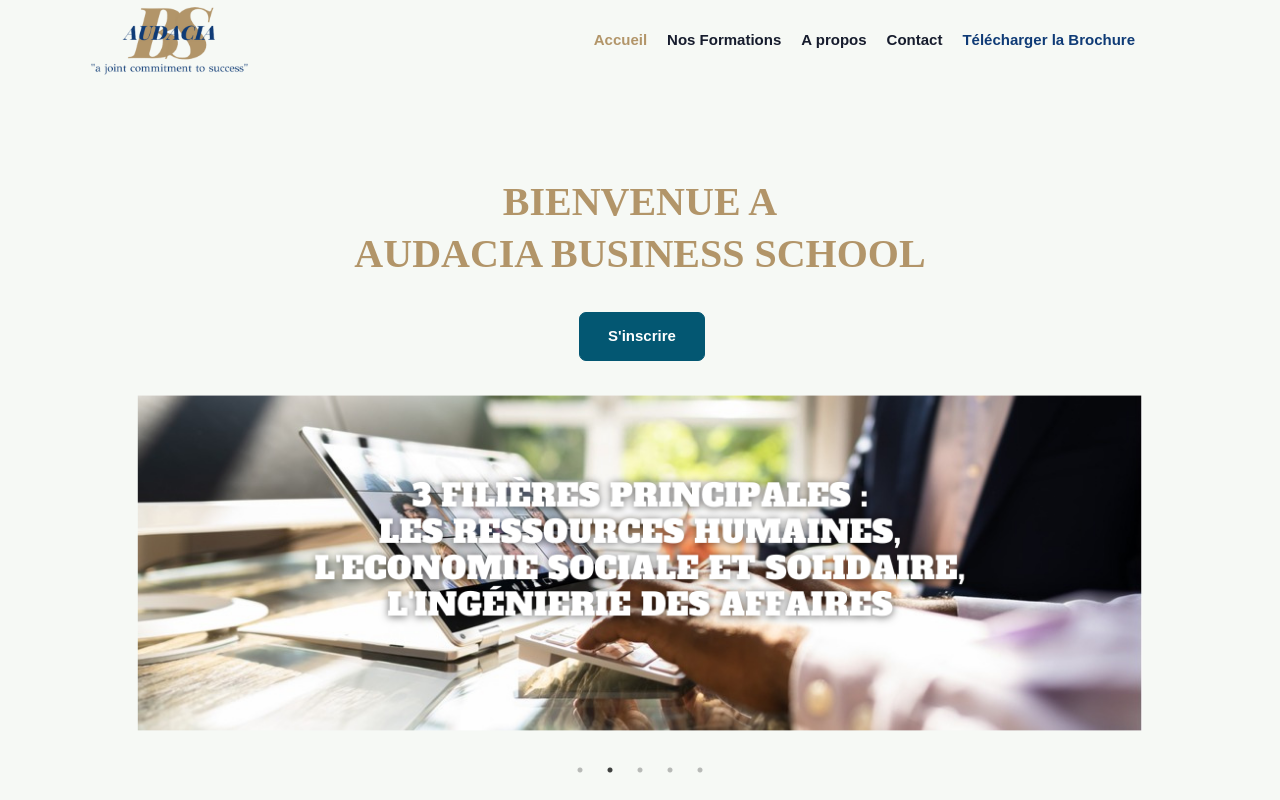
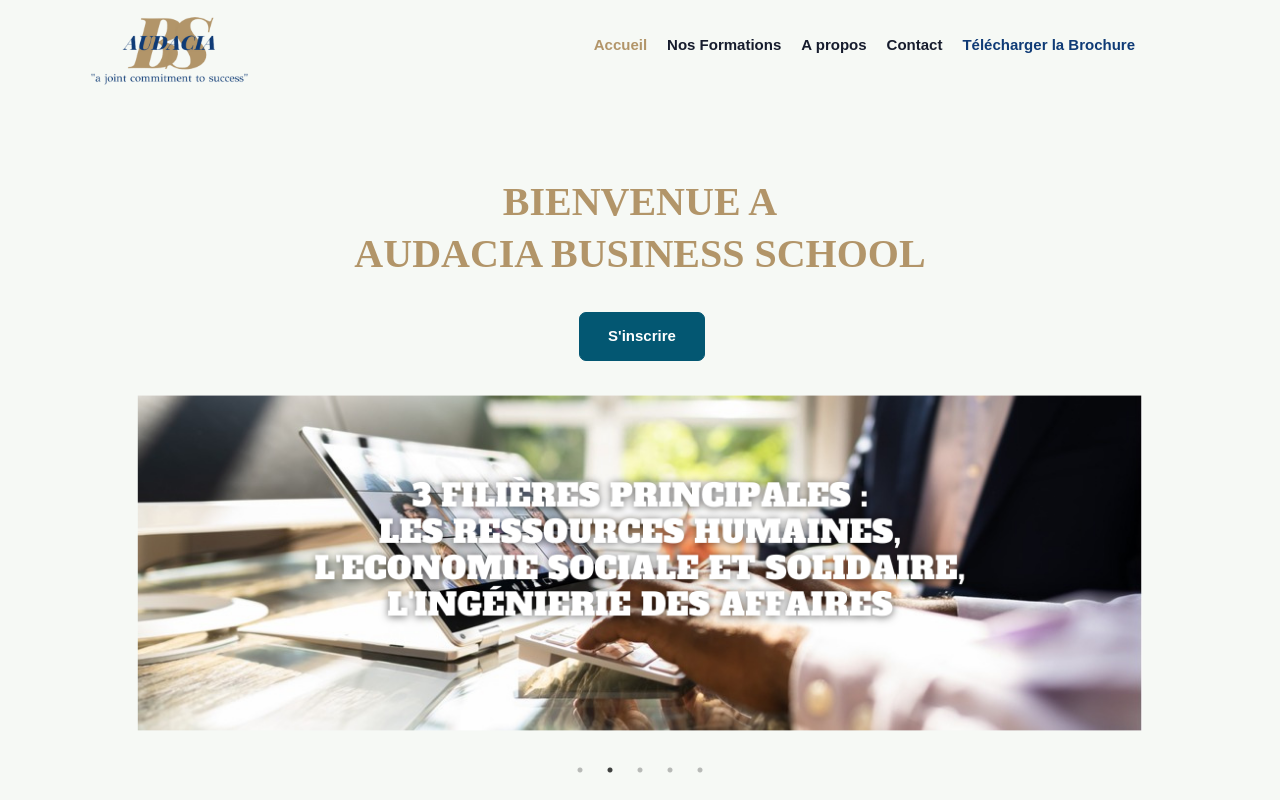
Before and after one commit to Thomas-Deblay/Audacia__FreelanceProject, a React (Create React App) app: page / in a window 1280 px wide. Shown: the top 800 px of the page. Built offline with nearby package versions, Linux system fonts and the light colour scheme.

Commit message:
changement de limage logo navbar for padding top again

```diff
--- a/src/Layout/Navbar.js
+++ b/src/Layout/Navbar.js
@@ -54,7 +54,8 @@
                     src={logoDark}
                     className="logo-light"
                     alt=""
-                    height="70"
+                    height="80"
+                    style={{ paddingTop: '10px' }}
                   />
                   <img
                     src={logoDark}
@@ -73,7 +74,7 @@
                   />
                   <img
                     src={logoLight}
-                    className="logo-light"
+                    className="logo-light "
                     alt=""
                     height="40"
                   />
--- a/src/assets/scss/theme.scss
+++ b/src/assets/scss/theme.scss
@@ -162,3 +162,7 @@
 .Modal__header {
   padding: 15px;
 }
+
+.logoAccueil {
+  padding-top: 10px;
+}
```
